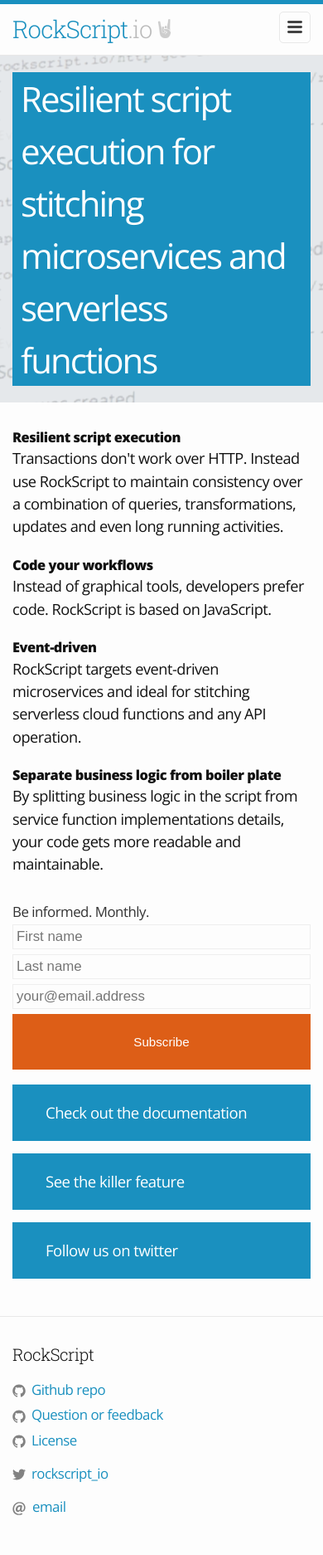
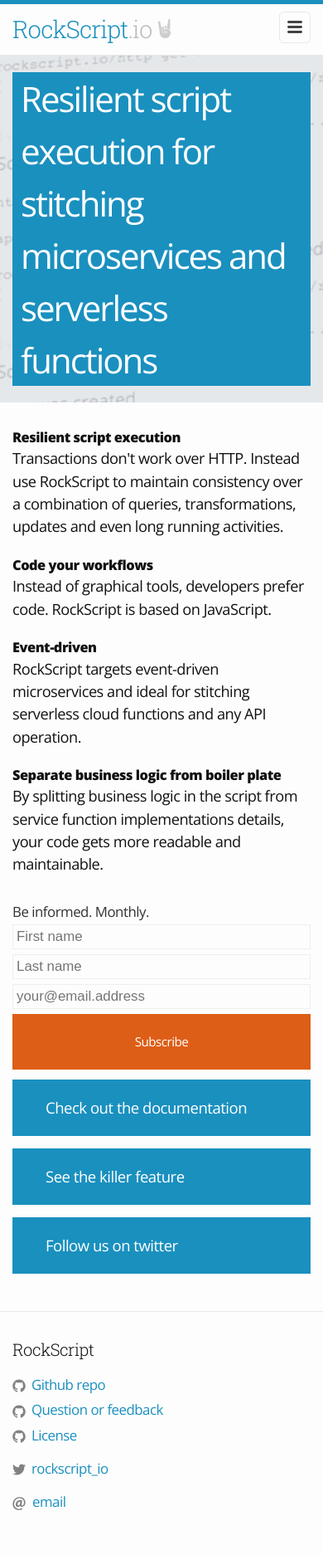
Before and after one commit to RockScript/rockscript.github.io, a Jekyll site: the page built from index.md, in a window 390 px wide. Shown: the whole page at 83% size. Built offline with Jekyll 4.4.1, drawn with Linux system fonts in a browser that asks for light colours.

Commit message:
Changed button to link for improved mobile rendering

```diff
--- a/assets/main.scss
+++ b/assets/main.scss
@@ -67,9 +67,18 @@
   line-height: 1.3em;
 }
 
-.newsletter-button input {
+.newsletter-button {
   width: 100%;
   height: 67px;
+}
+
+.newsletter-button .red-button {
+  display: inline-block;
+  width: 100%;
+  padding: 0;
+  border: 0;
+  text-align: center;
+  line-height: 67px;
 }
 
 .icon-email {
--- a/index.md
+++ b/index.md
@@ -53,7 +53,7 @@
                 <input type="text" name="b_95aa3248b4dd2535b145feac6_d88044ce98" tabindex="-1" value="">
               </div>
               <div class="newsletter-button">
-                <input class="red-button" type="submit" value="Subscribe" name="subscribe" id="mc-embedded-subscribe">
+                <a class="red-button" onclick="document.getElementById('mc-embedded-subscribe-form').submit()" id="mc-embedded-subscribe">Subscribe</a>
               </div>
             </form>
           </div>
```
